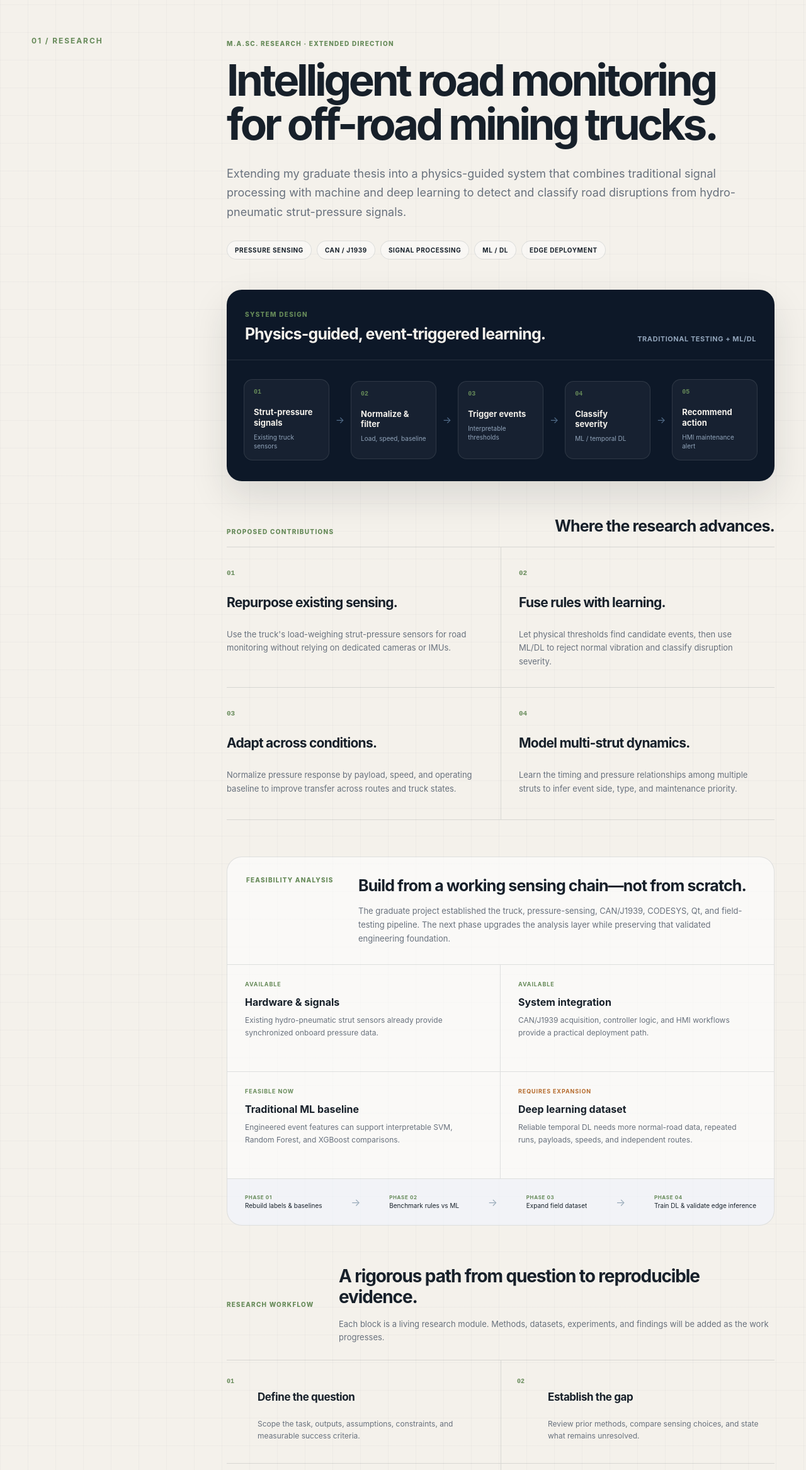
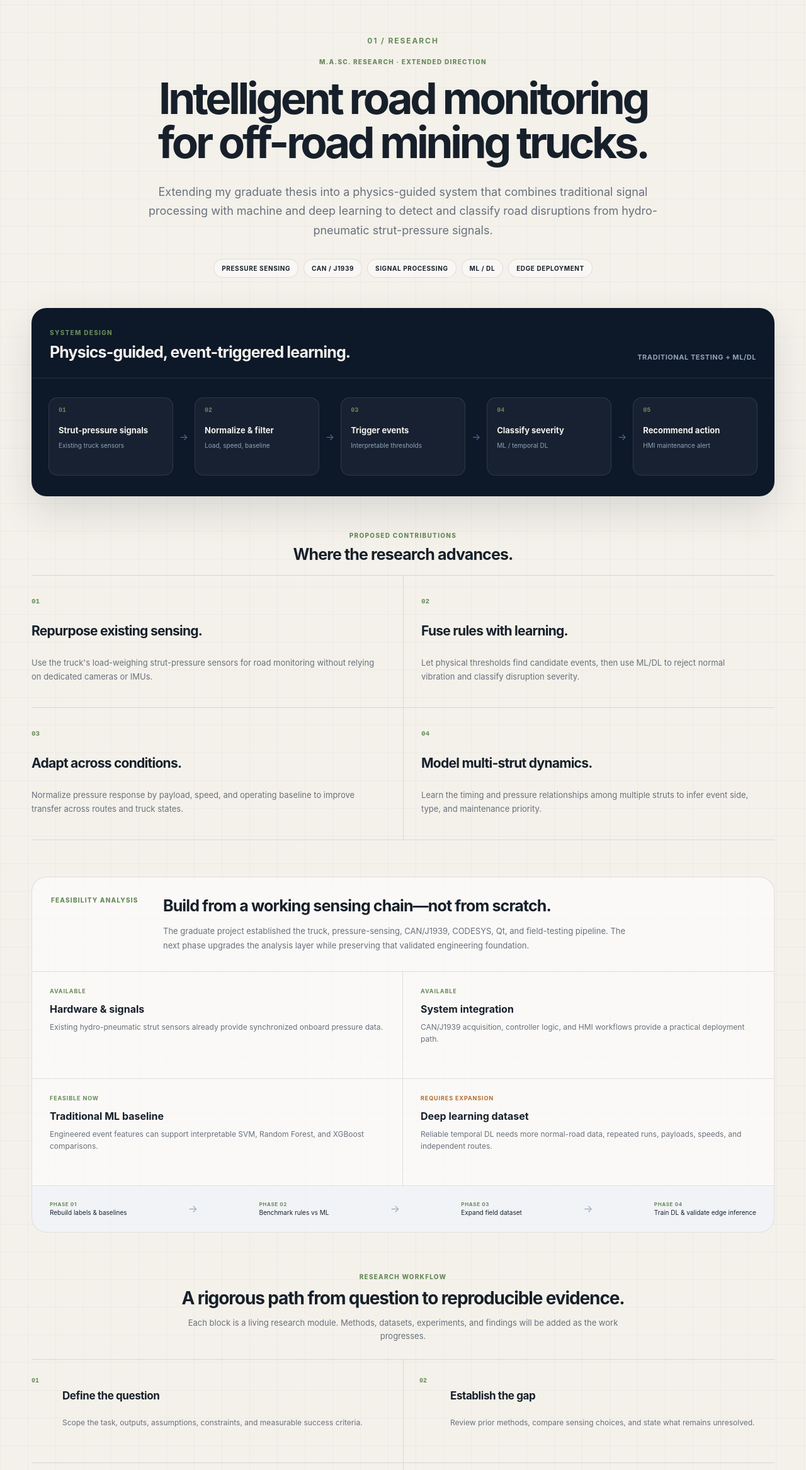
Before and after one commit to jiangjian9803-eng/jiangjian9803-eng.github.io, a Next.js app: page / in a window 1280 px wide. Shown: the part 3689-6023 px from the top of the page at 63% size. Built offline with nearby package versions, Linux system fonts and the light colour scheme.

Commit message:
Center research section layout

```diff
--- a/index.html
+++ b/index.html
@@ -196,10 +196,10 @@
         </div>
       </section>
 
-      <section class="section-shell split-section" id="research">
-        <div class="section-label reveal">01 / Research</div>
+      <section class="section-shell research-section" id="research">
         <div class="research-story reveal">
           <div class="research-heading">
+            <div class="section-label research-section-label">01 / Research</div>
             <span class="research-kicker">M.A.Sc. research · extended direction</span>
             <h2>Intelligent road monitoring<br />for off-road mining trucks.</h2>
             <p>
--- a/styles.css
+++ b/styles.css
@@ -233,14 +233,17 @@ h1 em { position: relative; margin-top: .08em; color: var(--blue); font-style: n
 .philosophy-grid strong { color: var(--ink); font-size: 10px; line-height: 1.7; letter-spacing: .02em; }
 .philosophy-grid i { padding-inline: 3px; color: var(--blue); font-style: normal; }
 
-.research-story { min-width: 0; }
-.research-heading { max-width: 900px; }
+.research-section { padding-block: 150px; }
+.research-story { width: 100%; min-width: 0; margin-inline: auto; }
+.research-heading { max-width: 1040px; margin-inline: auto; text-align: center; }
+.research-section-label { margin-bottom: 14px; }
 .research-kicker, .research-architecture header span, .innovation-heading span { color: #668a59; font-size: 10px; font-weight: 850; letter-spacing: .13em; text-transform: uppercase; }
+.research-kicker { display: inline-block; }
 .research-heading h2 { margin-top: 15px; font-size: clamp(42px, 5.4vw, 72px); line-height: 1.02; letter-spacing: -.062em; }
-.research-heading > p { max-width: 820px; margin: 28px 0 0; color: var(--muted); font-size: 18px; line-height: 1.7; }
-.research-meta { display: flex; flex-wrap: wrap; gap: 8px; margin-top: 30px; }
+.research-heading > p { max-width: 820px; margin: 28px auto 0; color: var(--muted); font-size: 18px; line-height: 1.7; }
+.research-meta { display: flex; justify-content: center; flex-wrap: wrap; gap: 8px; margin-top: 30px; }
 .research-meta span { padding: 8px 12px; border: 1px solid var(--line); border-radius: 999px; color: var(--ink); background: rgba(255,255,255,.45); font-size: 10px; font-weight: 750; letter-spacing: .06em; text-transform: uppercase; }
-.research-architecture { overflow: hidden; margin-top: 48px; border: 1px solid var(--line); border-radius: 24px; background: #0d1828; color: var(--paper); box-shadow: 0 24px 60px rgba(23,32,42,.12); }
+.research-architecture { overflow: hidden; width: 100%; margin: 48px auto 0; border: 1px solid var(--line); border-radius: 24px; background: #0d1828; color: var(--paper); box-shadow: 0 24px 60px rgba(23,32,42,.12); }
 .research-architecture header { display: flex; justify-content: space-between; align-items: end; gap: 30px; padding: 26px 28px; border-bottom: 1px solid rgba(255,255,255,.1); }
 .research-architecture header span { color: var(--cyan); }
 .research-architecture h3 { margin-top: 8px; font-size: 25px; letter-spacing: -.035em; }
@@ -252,7 +255,7 @@ h1 em { position: relative; margin-top: .08em; color: var(--blue); font-style: n
 .research-flow span { margin-top: 18px; font-size: 13px; font-weight: 750; line-height: 1.25; }
 .research-flow small { margin-top: 8px; color: #91a4ba; font-size: 10px; line-height: 1.4; }
 .research-flow > i { color: #55708e; font-style: normal; font-size: 15px; }
-.innovation-heading { display: flex; justify-content: space-between; align-items: end; gap: 25px; margin-top: 56px; padding-bottom: 18px; border-bottom: 1px solid var(--line); }
+.innovation-heading { display: flex; justify-content: center; align-items: center; flex-direction: column; gap: 9px; margin-top: 56px; padding-bottom: 18px; border-bottom: 1px solid var(--line); text-align: center; }
 .innovation-heading h3 { font-size: 25px; letter-spacing: -.035em; }
 .innovation-grid { display: grid; grid-template-columns: 1fr 1fr; }
 .innovation-grid article { min-height: 210px; padding: 28px 28px 30px 0; border-bottom: 1px solid var(--line); }
@@ -278,10 +281,10 @@ h1 em { position: relative; margin-top: .08em; color: var(--blue); font-style: n
 .feasibility-roadmap b { display: block; color: var(--blue); font-size: 8px; letter-spacing: .08em; text-transform: uppercase; }
 .feasibility-roadmap i { color: #9aabba; font-style: normal; }
 .research-plan { margin-top: 64px; }
-.research-plan-heading { display: grid; grid-template-columns: 150px 1fr; gap: 15px 28px; align-items: end; margin-bottom: 25px; }
+.research-plan-heading { display: flex; align-items: center; flex-direction: column; gap: 12px; margin: 0 auto 25px; text-align: center; }
 .research-plan-heading > span { color: #668a59; font-size: 10px; font-weight: 850; letter-spacing: .12em; text-transform: uppercase; }
 .research-plan-heading h3 { font-size: 28px; line-height: 1.18; letter-spacing: -.04em; }
-.research-plan-heading p { grid-column: 2; max-width: 720px; margin: 0; color: var(--muted); font-size: 13px; line-height: 1.65; }
+.research-plan-heading p { max-width: 720px; margin: 0; color: var(--muted); font-size: 13px; line-height: 1.65; }
 .research-method-grid { display: grid; grid-template-columns: 1fr 1fr; margin: 0; padding: 0; border-top: 1px solid var(--line); list-style: none; }
 .research-method-grid li { display: grid; grid-template-columns: 36px 1fr; gap: 13px; min-height: 164px; padding: 25px 25px 25px 0; border-bottom: 1px solid var(--line); }
 .research-method-grid li:nth-child(even) { padding-left: 25px; border-left: 1px solid var(--line); }
@@ -355,8 +358,7 @@ footer { display: flex; justify-content: space-between; padding-block: 25px 40px
   .research-flow div:last-child { grid-column: 1 / -1; }
   .feasibility-roadmap { align-items: flex-start; flex-direction: column; }
   .feasibility-roadmap i { display: none; }
-  .research-plan-heading { grid-template-columns: 1fr; align-items: start; }
-  .research-plan-heading p { grid-column: 1; }
+  .research-plan-heading { align-items: center; }
 }
 
 @media (max-width: 620px) {
```
